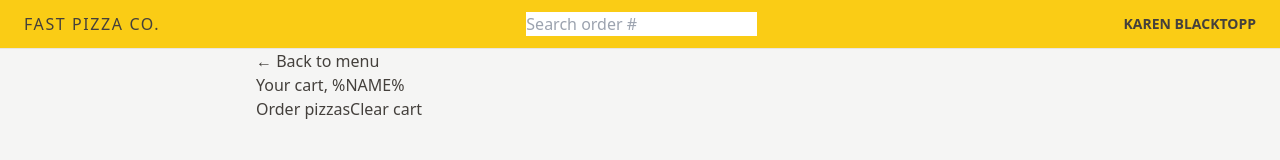
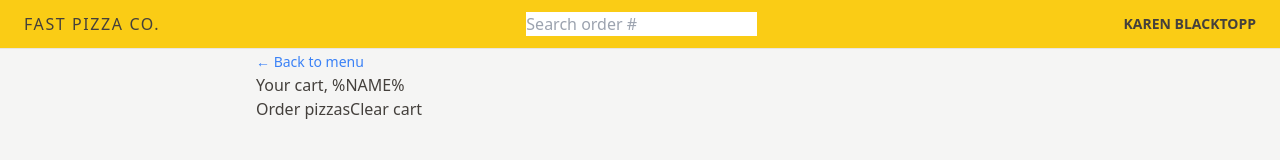
Before and after one commit to kazblacktopp/fast-react-pizza, a React (Vite) app: page /cart in a window 1280 px wide. Shown: the top 160 px of the page. Built offline with nearby package versions, Linux system fonts and the light colour scheme.

Commit message:
Add link styles

```diff
--- a/src/features/cart/Cart.jsx
+++ b/src/features/cart/Cart.jsx
@@ -3,7 +3,12 @@
 export default function Cart() {
 	return (
 		<div>
-			<Link to="/menu">&larr; Back to menu</Link>
+			<Link
+				to="/menu"
+				className="text-sm text-blue-500 hover:text-blue-600 hover:underline"
+			>
+				&larr; Back to menu
+			</Link>
 
 			<h2>Your cart, %NAME%</h2>
 
```
